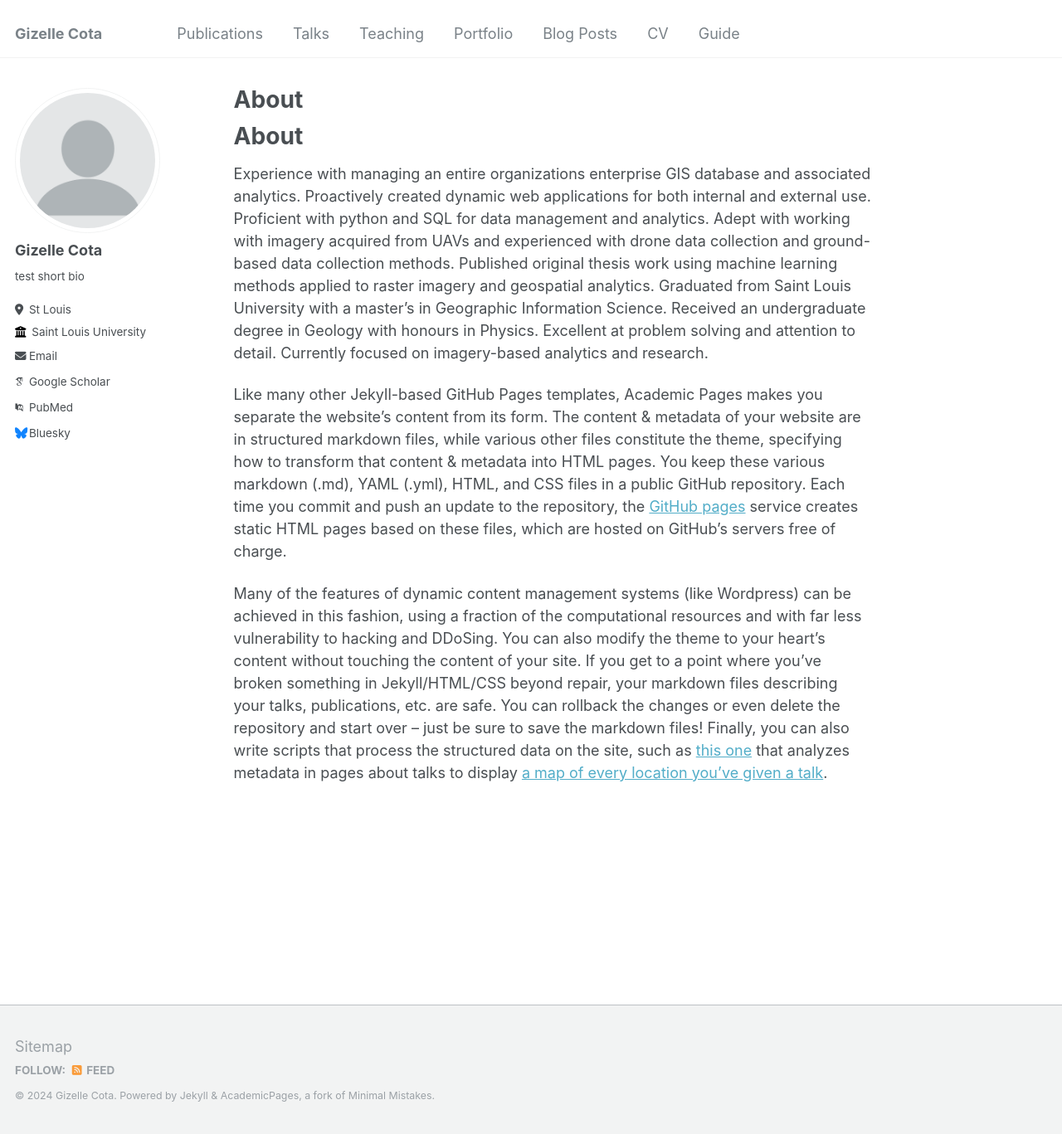
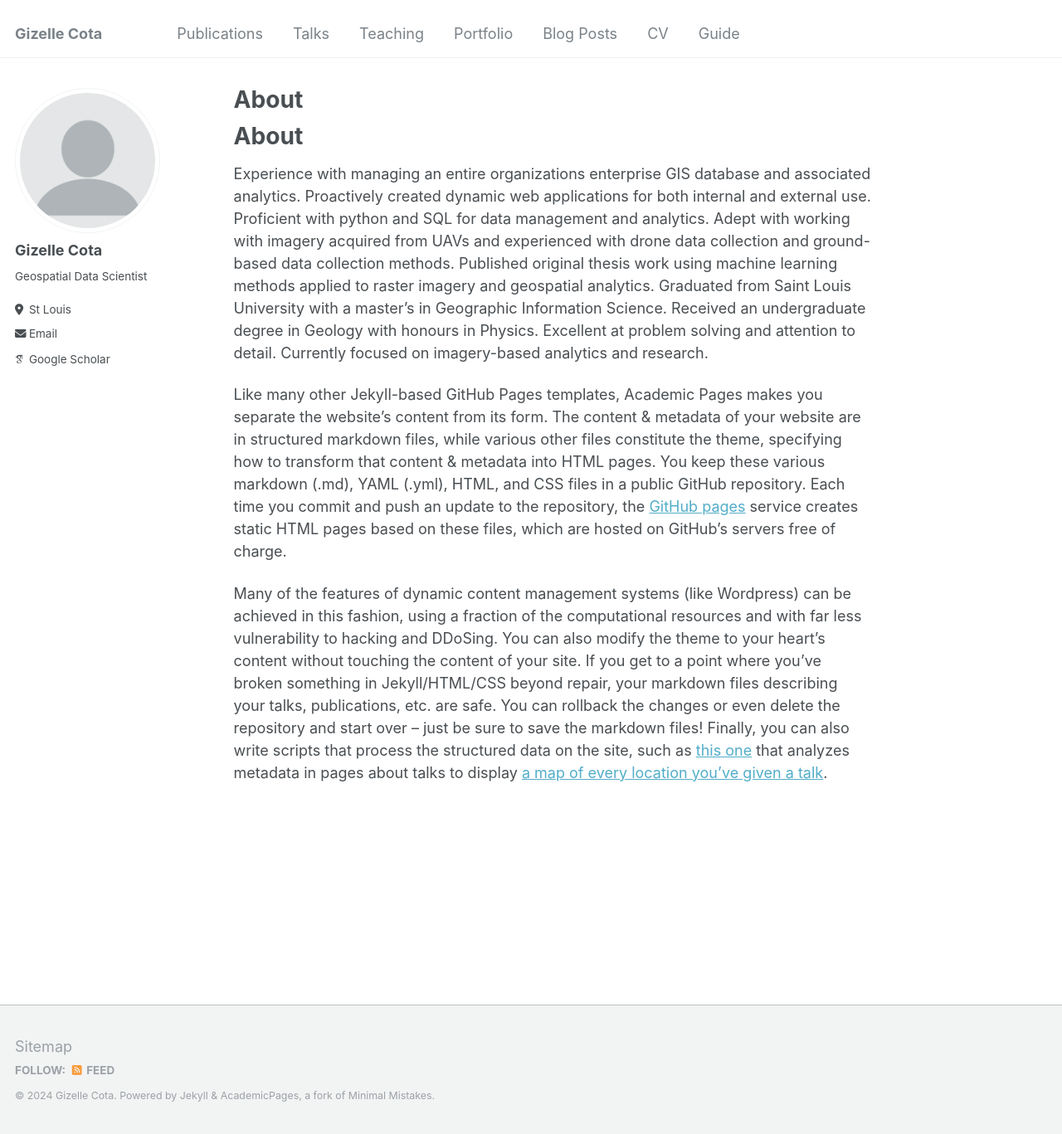
Before and after one commit to cotag11/cotag11.github.io, a Jekyll site: the page built from _pages/about.md, in a window 1280 px wide and 1367 px high. Shown: the whole window at 83% size. Built offline with Jekyll 4.4.1, drawn with Linux system fonts in a browser that asks for light colours; some web fonts are replaced; our own code applies the rules of GitHub Pages for plain Markdown files.

Commit message:
Update _config.yml

```diff
--- a/_config.yml
+++ b/_config.yml
@@ -24,19 +24,19 @@
   avatar           : "profile.png"
   name             : "Gizelle Cota"
   pronouns         : # example: "she/her"
-  bio              : "test short bio"
+  bio              : "Geospatial Data Scientist"
   location         : "St Louis"
-  employer         : "Saint Louis University"
+ #employer         : "Saint Louis University"
   uri              : # URL
   email            : "gizellecota97@gmail.com"
 
   # Academic websites
-  googlescholar    : "https://scholar.google.com/citations?user=PS_CX0AAAAAJ"
+  googlescholar    : "https://scholar.google.com/citations?user=wcLPinIAAAAJ&hl=en&oi=sra"
   impactstory      : # URL
 
   semantic         : # URL
-  pubmed           : "https://www.ncbi.nlm.nih.gov/pubmed/?term=john+snow"
-  researchgate     : # URL
+  #pubmed           : "https://www.ncbi.nlm.nih.gov/pubmed/?term=john+snow"
+  #researchgate     : # URL
 
   # Repositories and software development
   bitbucket        : # Username - Update with your username on the site
@@ -47,7 +47,7 @@
   stackoverflow    : # User number or user number and name (i.e., use "1" or "1/jeff-atwood")
 
   # Social media
-  bluesky          : "bsky.app" # Replace this with you Bluesky username
+  #bluesky          : "bsky.app" # Replace this with you Bluesky username
   facebook         : # Username
   flickr           : # Username
   foursquare       : # Username
```
